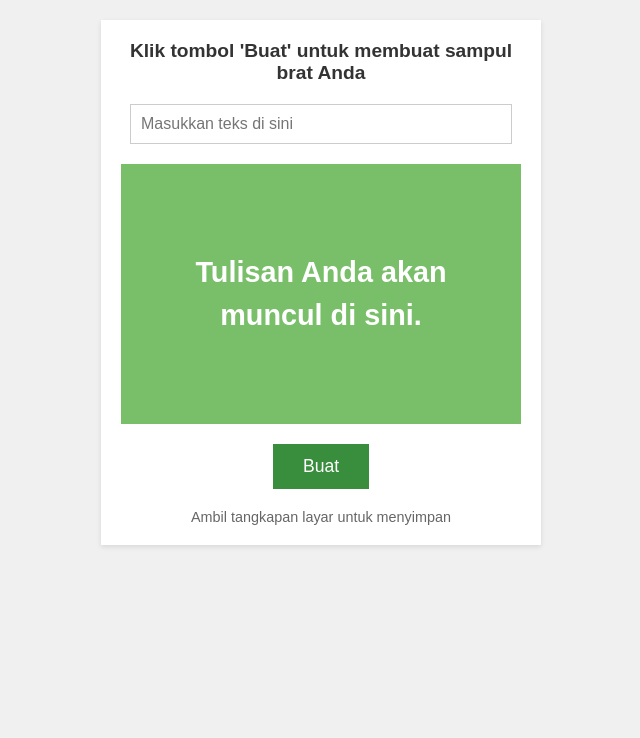
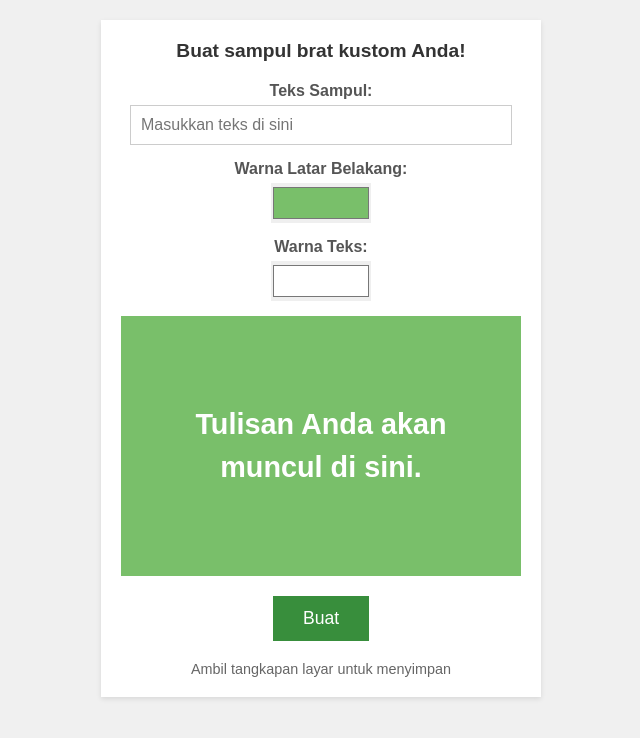
Before and after one commit to gibranadzhar/bratgenerator, a plain HTML site: page index.html in a window 1280 px wide. Shown: the whole page, without its empty margins (319-959 px from the left). Drawn offline with Linux system fonts and the light colour scheme.

Commit message:
Update index.html

```diff
--- a/index.html
+++ b/index.html
@@ -29,7 +29,7 @@
         }
 
         .brat-container {
-            background-color: #79bf6a; /* Warna hijau baru */
+            background-color: #79bf6a;
             color: white;
             padding: 30px;
             min-height: 200px;
@@ -40,14 +40,33 @@
             font-weight: bold;
             line-height: 1.5;
             margin-bottom: 20px;
+            transition: background-color 0.3s, color 0.3s;
         }
 
-        .input-text {
+        .input-group {
+            margin-bottom: 15px;
+        }
+
+        .input-group label {
+            display: block;
+            margin-bottom: 5px;
+            font-weight: bold;
+            color: #555;
+        }
+
+        .text-input {
             width: 90%;
             padding: 10px;
             font-size: 1em;
             border: 1px solid #ccc;
-            margin-bottom: 20px;
+        }
+
+        .color-input {
+            width: 100px;
+            height: 40px;
+            padding: 0;
+            border: none;
+            cursor: pointer;
         }
 
         .action-button {
@@ -55,7 +74,7 @@
             font-size: 1.1em;
             cursor: pointer;
             border: none;
-            background-color: #388e3c; /* Warna tombol hijau gelap */
+            background-color: #388e3c;
             color: white;
         }
 
@@ -73,10 +92,22 @@
 <body>
     <div class="main-content">
         <div class="brat-instruction">
-            Klik tombol 'Buat' untuk membuat sampul brat Anda
+            Buat sampul brat kustom Anda!
         </div>
 
-        <input type="text" id="textInput" class="input-text" placeholder="Masukkan teks di sini">
+        <div class="input-group">
+            <label for="textInput">Teks Sampul:</label>
+            <input type="text" id="textInput" class="text-input" placeholder="Masukkan teks di sini">
+        </div>
+
+        <div class="input-group">
+            <label for="bgColorInput">Warna Latar Belakang:</label>
+            <input type="color" id="bgColorInput" class="color-input" value="#79bf6a">
+        </div>
+        <div class="input-group">
+            <label for="textColorInput">Warna Teks:</label>
+            <input type="color" id="textColorInput" class="color-input" value="#ffffff">
+        </div>
 
         <div class="brat-container" id="brat-container">
             Tulisan Anda akan muncul di sini.
@@ -92,12 +123,21 @@
     <script>
         function generateBrat() {
             const textInput = document.getElementById('textInput');
+            const bgColorInput = document.getElementById('bgColorInput');
+            const textColorInput = document.getElementById('textColorInput');
             const bratContainer = document.getElementById('brat-container');
+
             const userText = textInput.value;
+            const bgColor = bgColorInput.value;
+            const textColor = textColorInput.value;
 
-            // Jika input kosong, tampilkan pesan default
+            // Terapkan warna
+            bratContainer.style.backgroundColor = bgColor;
+            bratContainer.style.color = textColor;
+
+            // Jika input teks kosong, tampilkan pesan default
             if (userText.trim() === "") {
-                bratContainer.textContent = "Masukkan teks di sini";
+                bratContainer.textContent = "Tulis sesuatu di sini";
             } else {
                 bratContainer.textContent = userText;
             }
```
